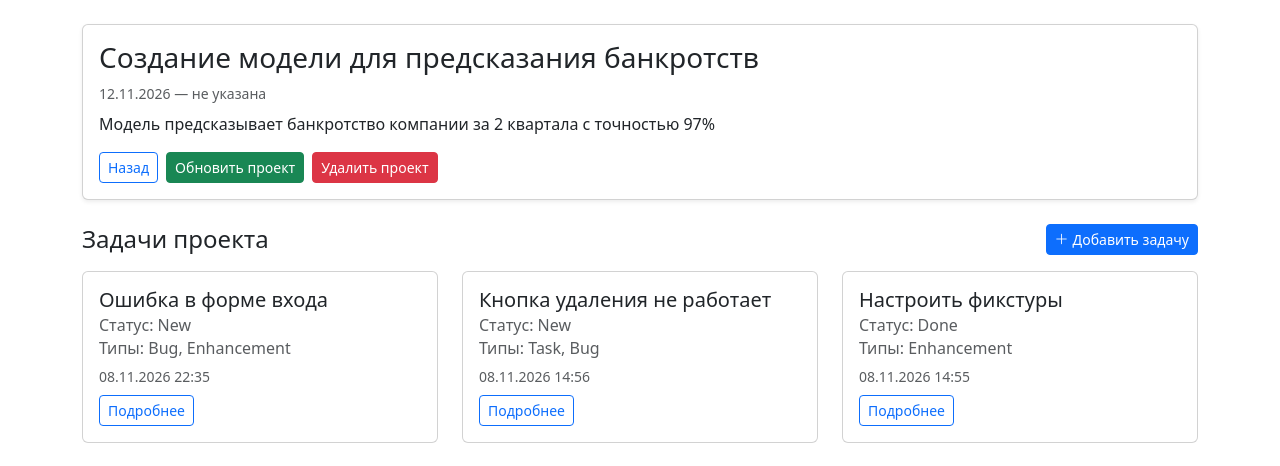
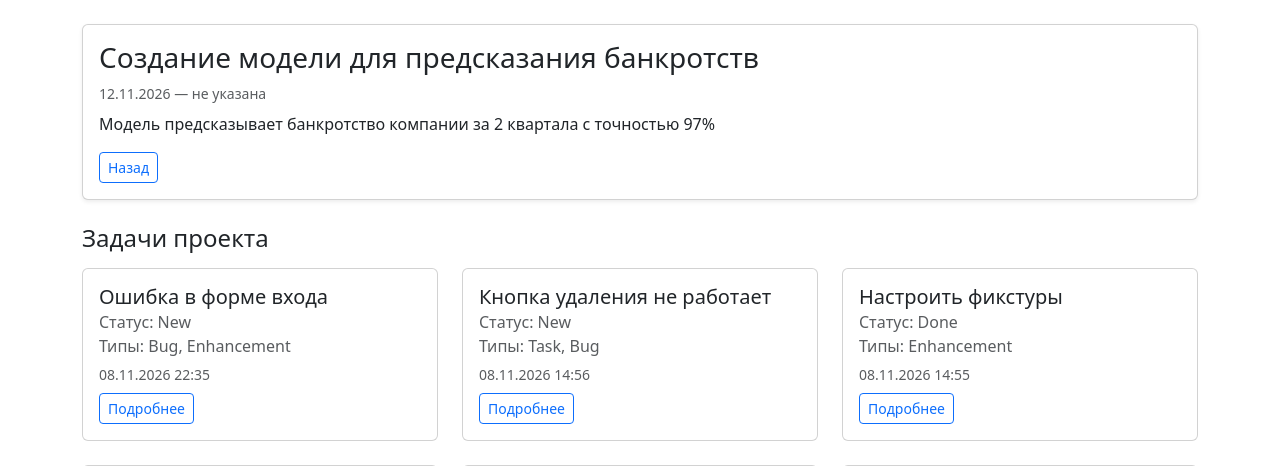
Before and after one commit to akramkhal/issue_tracker, a Django app: page /projects/1/ in a window 1280 px wide. Shown: the part 56-522 px from the top of the page. Run offline with Django 5.2, Linux system fonts and the light colour scheme; data comes from the database, SQL or seed files in the repository.

Commit message:
Меню входа и выхода, кнопки изменений скрыты для анонимных пользователей

```diff
--- a/source/webapp/templates/project/project_detail.html
+++ b/source/webapp/templates/project/project_detail.html
@@ -10,17 +10,21 @@
             <p style="white-space: pre-wrap;">{{ project.description }}</p>
             <div class="d-flex gap-2">
                 <a href="{% url 'index' %}" class="btn btn-outline-primary btn-sm">Назад</a>
-                <a href="{% url 'project_update' project.pk %}" class="btn btn-success btn-sm">Обновить проект</a>
-                <a href="{% url 'project_delete' project.pk %}" class="btn btn-danger btn-sm">Удалить проект</a>
+                {% if user.is_authenticated %}
+                    <a href="{% url 'project_update' project.pk %}" class="btn btn-success btn-sm">Обновить проект</a>
+                    <a href="{% url 'project_delete' project.pk %}" class="btn btn-danger btn-sm">Удалить проект</a>
+                {% endif %}
             </div>
         </div>
     </div>
 
     <div class="d-flex justify-content-between align-items-center mb-3">
         <h2 class="h4 mb-0">Задачи проекта</h2>
-        <a href="{% url 'task_create' project.pk %}" class="btn btn-primary btn-sm">
-            <i class="bi bi-plus-lg me-1"></i>Добавить задачу
-        </a>
+        {% if user.is_authenticated %}
+            <a href="{% url 'task_create' project.pk %}" class="btn btn-primary btn-sm">
+                <i class="bi bi-plus-lg me-1"></i>Добавить задачу
+            </a>
+        {% endif %}
     </div>
 
     <div class="row row-cols-1 row-cols-md-2 row-cols-lg-3 g-4">
```
